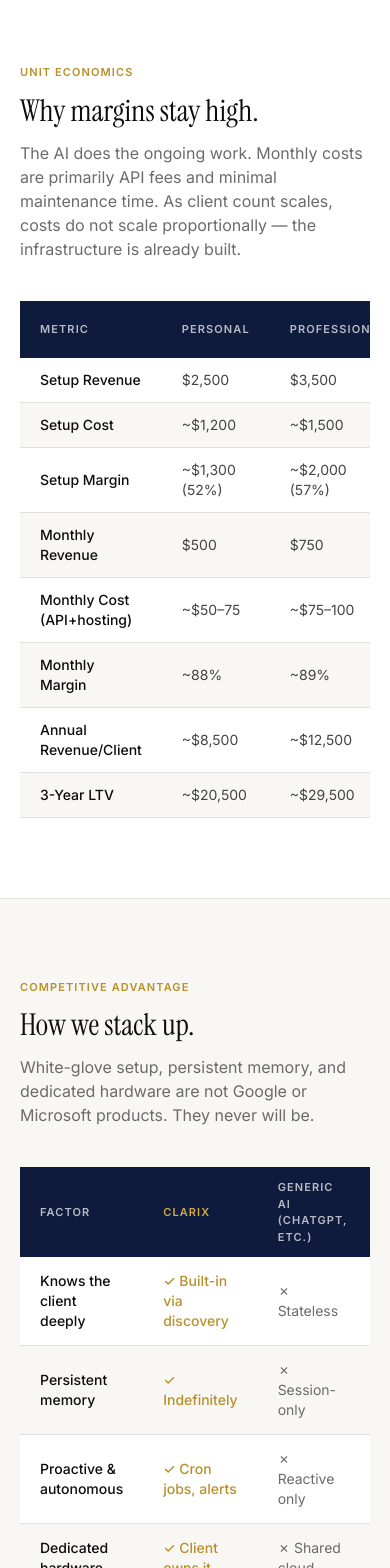
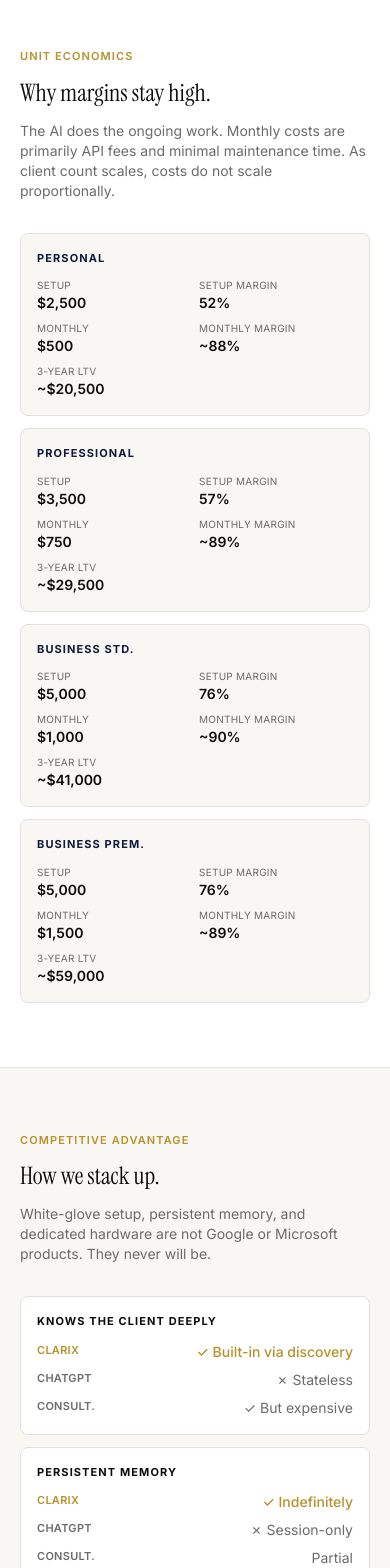
Before and after one commit to simpyhq/clarix-website, a Next.js app: page /pricing in a window 390 px wide. Shown: the part 3380-4948 px from the top of the page. Built offline with nearby package versions, Linux system fonts and the light colour scheme.

Commit message:
fix: full mobile responsiveness — card tables, smaller hero text, proof bar overflow

```diff
--- a/app/about/page.tsx
+++ b/app/about/page.tsx
@@ -7,7 +7,7 @@
       {/* Header */}
       <section className="max-w-6xl mx-auto px-5 sm:px-8 pt-20 pb-14">
         <p className="text-[11px] font-semibold tracking-widest uppercase text-[#B8902A] mb-3">About</p>
-        <h1 className="font-display text-4xl sm:text-5xl text-[#0D0D0D] mb-6 max-w-3xl">
+        <h1 className="font-display text-3xl sm:text-4xl md:text-5xl text-[#0D0D0D] mb-6 max-w-3xl">
           We built this for a $25M energy company. It works. Now we scale it to everyone else.
         </h1>
       </section>
--- a/app/contact/page.tsx
+++ b/app/contact/page.tsx
@@ -5,7 +5,7 @@
     <div>
       <section className="max-w-6xl mx-auto px-5 sm:px-8 pt-20 pb-8">
         <p className="text-[11px] font-semibold tracking-widest uppercase text-[#B8902A] mb-3">Contact</p>
-        <h1 className="font-display text-4xl sm:text-5xl text-[#0D0D0D] mb-5">Get in touch.</h1>
+        <h1 className="font-display text-3xl sm:text-4xl md:text-5xl text-[#0D0D0D] mb-5">Get in touch.</h1>
         <p className="text-[#6B6B6B] text-lg max-w-xl">
           Tell us what you need and we&apos;ll reply within a few hours — usually faster. No sales funnel, no demo calls, no wait.
         </p>
--- a/app/pricing/page.tsx
+++ b/app/pricing/page.tsx
@@ -128,7 +128,7 @@
 
       {/* Plans */}
       <section className="max-w-6xl mx-auto px-5 sm:px-8 pb-20">
-        <div className="grid grid-cols-1 md:grid-cols-2 xl:grid-cols-4 gap-5">
+        <div className="grid grid-cols-1 sm:grid-cols-2 xl:grid-cols-4 gap-5">
           {plans.map((plan) => (
             <div
               key={plan.name}
@@ -200,15 +200,41 @@
       </section>
 
       {/* Unit Economics */}
-      <section className="bg-white border-y border-[#E2E0DA] py-20">
+      <section className="bg-white border-y border-[#E2E0DA] py-16 md:py-20">
         <div className="max-w-6xl mx-auto px-5 sm:px-8">
           <p className="text-[11px] font-semibold tracking-widest uppercase text-[#B8902A] mb-3">Unit Economics</p>
-          <h2 className="font-display text-3xl sm:text-4xl text-[#0D0D0D] mb-3">Why margins stay high.</h2>
-          <p className="text-[#6B6B6B] mb-10 max-w-2xl">
-            The AI does the ongoing work. Monthly costs are primarily API fees and minimal maintenance time. As client count scales, costs do not scale proportionally — the infrastructure is already built.
+          <h2 className="font-display text-2xl sm:text-3xl md:text-4xl text-[#0D0D0D] mb-3">Why margins stay high.</h2>
+          <p className="text-[#6B6B6B] mb-8 max-w-2xl text-sm sm:text-base">
+            The AI does the ongoing work. Monthly costs are primarily API fees and minimal maintenance time. As client count scales, costs do not scale proportionally.
           </p>
-          <div className="overflow-x-auto">
-            <table>
+          {/* Mobile: stacked cards */}
+          <div className="md:hidden space-y-3">
+            {[
+              { plan: "Personal", setup: "$2,500", margin: "52%", monthly: "$500", monthlyMargin: "~88%", ltv: "~$20,500" },
+              { plan: "Professional", setup: "$3,500", margin: "57%", monthly: "$750", monthlyMargin: "~89%", ltv: "~$29,500" },
+              { plan: "Business Std.", setup: "$5,000", margin: "76%", monthly: "$1,000", monthlyMargin: "~90%", ltv: "~$41,000" },
+              { plan: "Business Prem.", setup: "$5,000", margin: "76%", monthly: "$1,500", monthlyMargin: "~89%", ltv: "~$59,000" },
+            ].map((p) => (
+              <div key={p.plan} className="bg-[#F8F7F3] border border-[#E2E0DA] rounded-lg p-4">
+                <p className="text-[11px] font-bold tracking-widest uppercase text-[#0F1B3C] mb-3">{p.plan}</p>
+                <div className="grid grid-cols-2 gap-2">
+                  {[
+                    ["Setup", p.setup], ["Setup Margin", p.margin],
+                    ["Monthly", p.monthly], ["Monthly Margin", p.monthlyMargin],
+                    ["3-Year LTV", p.ltv],
+                  ].map(([label, val]) => (
+                    <div key={label}>
+                      <p className="text-[10px] text-[#6B6B6B] uppercase tracking-wide">{label}</p>
+                      <p className="text-sm font-semibold text-[#0D0D0D]">{val}</p>
+                    </div>
+                  ))}
+                </div>
+              </div>
+            ))}
+          </div>
+          {/* Desktop: full table */}
+          <div className="hidden md:block overflow-x-auto">
+            <table className="min-w-[640px] w-full">
               <thead>
                 <tr className="bg-[#0F1B3C]">
                   <th className="text-left text-[11px] font-semibold tracking-widest uppercase text-white/70 px-5 py-3">Metric</th>
@@ -223,14 +249,14 @@
                   ["Setup Cost", "~$1,200", "~$1,500", "~$1,200", "~$1,200"],
                   ["Setup Margin", "~$1,300 (52%)", "~$2,000 (57%)", "~$3,800 (76%)", "~$3,800 (76%)"],
                   ["Monthly Revenue", "$500", "$750", "$1,000", "$1,500"],
-                  ["Monthly Cost (API+hosting)", "~$50–75", "~$75–100", "~$100–150", "~$150–200"],
+                  ["Monthly Cost", "~$50–75", "~$75–100", "~$100–150", "~$150–200"],
                   ["Monthly Margin", "~88%", "~89%", "~90%", "~89%"],
                   ["Annual Revenue/Client", "~$8,500", "~$12,500", "~$17,000", "~$23,000"],
                   ["3-Year LTV", "~$20,500", "~$29,500", "~$41,000", "~$59,000"],
                 ].map((row, i) => (
                   <tr key={row[0]} className={i % 2 === 0 ? 'bg-white' : 'bg-[#F8F7F3]'}>
                     {row.map((cell, j) => (
-                      <td key={j} className={`px-5 py-3 text-sm border-b border-[#E2E0DA] ${j === 0 ? 'font-medium text-[#0D0D0D]' : 'text-[#444]'}`}>
+                      <td key={j} className={`px-5 py-3 text-sm border-b border-[#E2E0DA] whitespace-nowrap ${j === 0 ? 'font-medium text-[#0D0D0D]' : 'text-[#444]'}`}>
                         {cell}
                       </td>
                     ))}
@@ -243,19 +269,42 @@
       </section>
 
       {/* Competitive Table */}
-      <section className="max-w-6xl mx-auto px-5 sm:px-8 py-20">
+      <section className="max-w-6xl mx-auto px-5 sm:px-8 py-16 md:py-20">
         <p className="text-[11px] font-semibold tracking-widest uppercase text-[#B8902A] mb-3">Competitive Advantage</p>
-        <h2 className="font-display text-3xl sm:text-4xl text-[#0D0D0D] mb-3">How we stack up.</h2>
-        <p className="text-[#6B6B6B] mb-10 max-w-2xl">
+        <h2 className="font-display text-2xl sm:text-3xl md:text-4xl text-[#0D0D0D] mb-3">How we stack up.</h2>
+        <p className="text-[#6B6B6B] mb-8 max-w-2xl text-sm sm:text-base">
           White-glove setup, persistent memory, and dedicated hardware are not Google or Microsoft products. They never will be.
         </p>
-        <div className="overflow-x-auto">
-          <table>
+        {/* Mobile: stacked comparison cards */}
+        <div className="md:hidden space-y-3">
+          {compTable.map((row) => (
+            <div key={row.factor} className="bg-white border border-[#E2E0DA] rounded-lg p-4">
+              <p className="text-[11px] font-bold tracking-widest uppercase text-[#0D0D0D] mb-3">{row.factor}</p>
+              <div className="space-y-2">
+                <div className="flex justify-between items-start gap-3">
+                  <span className="text-[11px] font-semibold text-[#B8902A] uppercase tracking-wide w-20 flex-shrink-0">Clarix</span>
+                  <span className="text-sm text-[#B8902A] font-medium text-right">{row.us}</span>
+                </div>
+                <div className="flex justify-between items-start gap-3">
+                  <span className="text-[11px] font-semibold text-[#6B6B6B] uppercase tracking-wide w-20 flex-shrink-0">ChatGPT</span>
+                  <span className="text-sm text-[#6B6B6B] text-right">{row.generic}</span>
+                </div>
+                <div className="flex justify-between items-start gap-3">
+                  <span className="text-[11px] font-semibold text-[#6B6B6B] uppercase tracking-wide w-20 flex-shrink-0">Consult.</span>
+                  <span className="text-sm text-[#6B6B6B] text-right">{row.traditional}</span>
+                </div>
+              </div>
+            </div>
+          ))}
+        </div>
+        {/* Desktop: full table */}
+        <div className="hidden md:block overflow-x-auto">
+          <table className="min-w-[640px] w-full">
             <thead>
               <tr className="bg-[#0F1B3C]">
                 <th className="text-left text-[11px] font-semibold tracking-widest uppercase text-white/70 px-5 py-3 w-1/4">Factor</th>
                 <th className="text-left text-[11px] font-semibold tracking-widest uppercase text-[#D4A847] px-5 py-3 w-1/4">Clarix</th>
-                <th className="text-left text-[11px] font-semibold tracking-widest uppercase text-white/70 px-5 py-3 w-1/4">Generic AI (ChatGPT, etc.)</th>
+                <th className="text-left text-[11px] font-semibold tracking-widest uppercase text-white/70 px-5 py-3 w-1/4">Generic AI</th>
                 <th className="text-left text-[11px] font-semibold tracking-widest uppercase text-white/70 px-5 py-3 w-1/4">Traditional Consultants</th>
               </tr>
             </thead>
--- a/app/services/page.tsx
+++ b/app/services/page.tsx
@@ -86,7 +86,7 @@
       {/* Header */}
       <section className="max-w-6xl mx-auto px-5 sm:px-8 pt-20 pb-14">
         <p className="text-[11px] font-semibold tracking-widest uppercase text-[#B8902A] mb-3">Services</p>
-        <h1 className="font-display text-4xl sm:text-5xl text-[#0D0D0D] mb-5">
+        <h1 className="font-display text-3xl sm:text-4xl md:text-5xl text-[#0D0D0D] mb-5">
           What we build.<br />What you get.
         </h1>
         <p className="text-[#6B6B6B] text-lg max-w-2xl">
@@ -104,7 +104,7 @@
             {onboarding.map((s, i) => (
               <div
                 key={s.n}
-                className={`flex gap-8 items-start py-8 ${i !== onboarding.length - 1 ? 'border-b border-[#E2E0DA]' : ''}`}
+                className={`flex gap-5 sm:gap-8 items-start py-7 sm:py-8 ${i !== onboarding.length - 1 ? 'border-b border-[#E2E0DA]' : ''}`}
               >
                 <div className="w-12 flex-shrink-0">
                   <span className="font-display text-2xl text-[#E2E0DA]">{s.n}</span>
--- a/package.json
+++ b/package.json
@@ -22,6 +22,7 @@
     "@types/react-dom": "^19",
     "eslint": "^9",
     "eslint-config-next": "16.2.4",
+    "gh-pages": "^6.3.0",
     "tailwindcss": "^4",
     "typescript": "^5"
   }
```
Also changed, not shown: app/page.tsx (+9 -9 lines), 1 other file (tests, documents, lock files or other folders).
